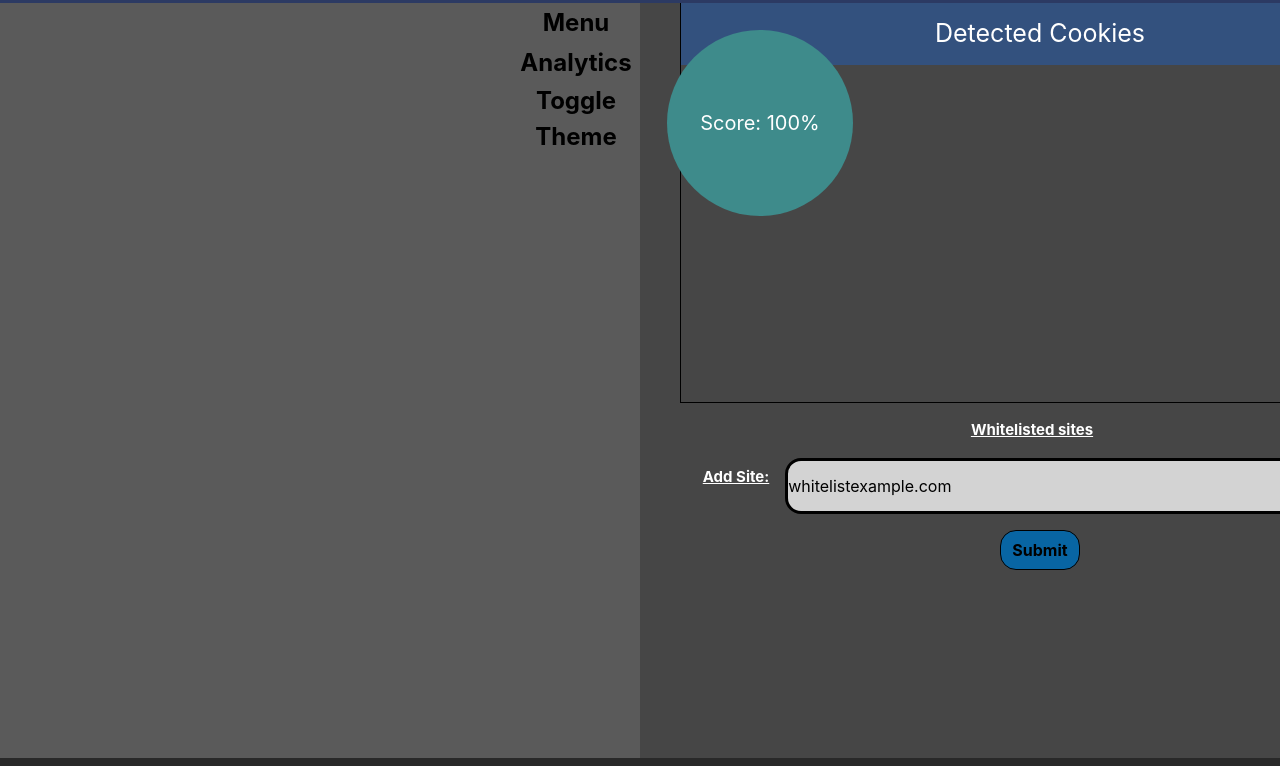
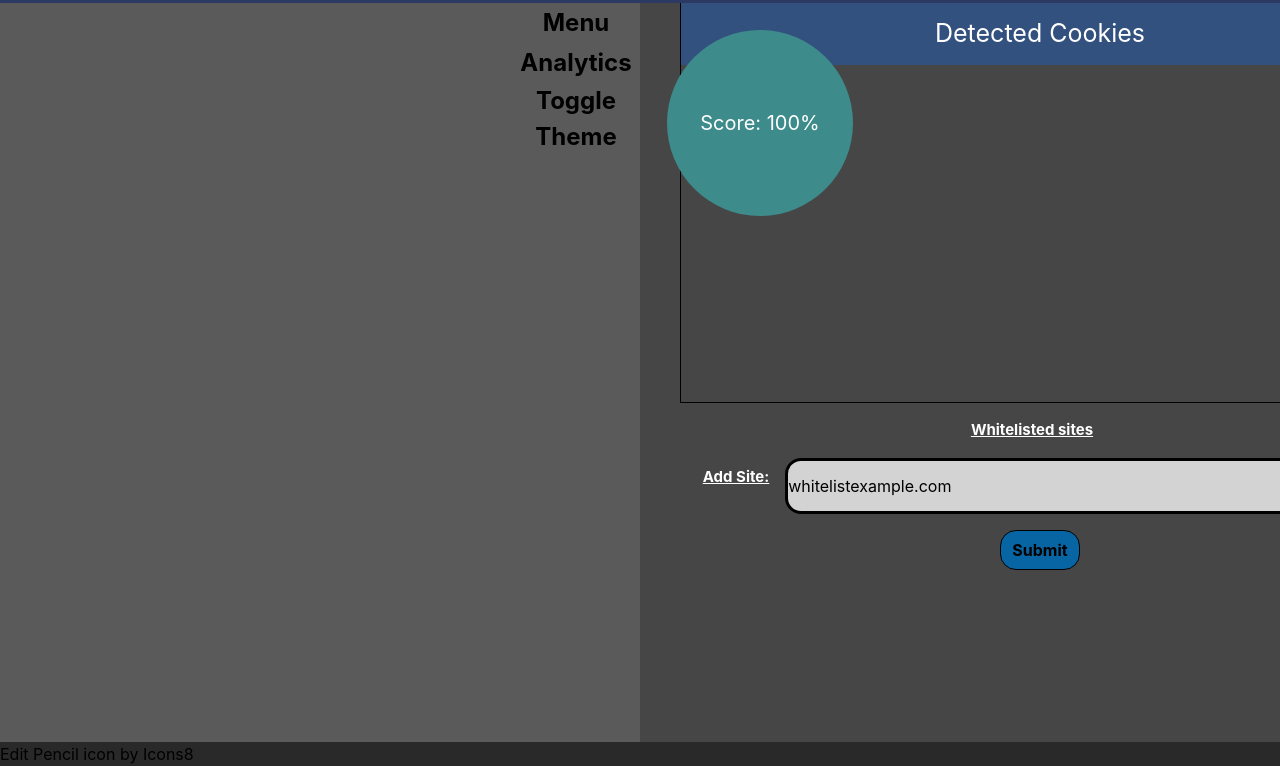
Before and after one commit to BrennanA757/LightweightSecurityExtensionThing, a browser extension: page src/dashboard.html in a window 1280 px wide. Shown: the part 42-808 px from the top of the page. Drawn offline with Linux system fonts and the light colour scheme.

Commit message:
Added attribution for small edit button

```diff
--- a/src/dashboard.css
+++ b/src/dashboard.css
@@ -41,7 +41,7 @@ h3 {
 
 .container {
   width: 100%;
-  height: 100vh;
+  height: 98vh;
   display: grid;
   grid-template-areas:
     "header header"
--- a/src/dashboard.html
+++ b/src/dashboard.html
@@ -50,5 +50,10 @@
       </div>
     </body>
   </div>
+  <a target="_blank" href="https://icons8.com/icon/49/edit-pencil"
+    >Edit Pencil</a
+  >
+  icon by
+  <a target="_blank" href="https://icons8.com">Icons8</a>
   <script src="dashboard.js"></script>
 </html>
```
